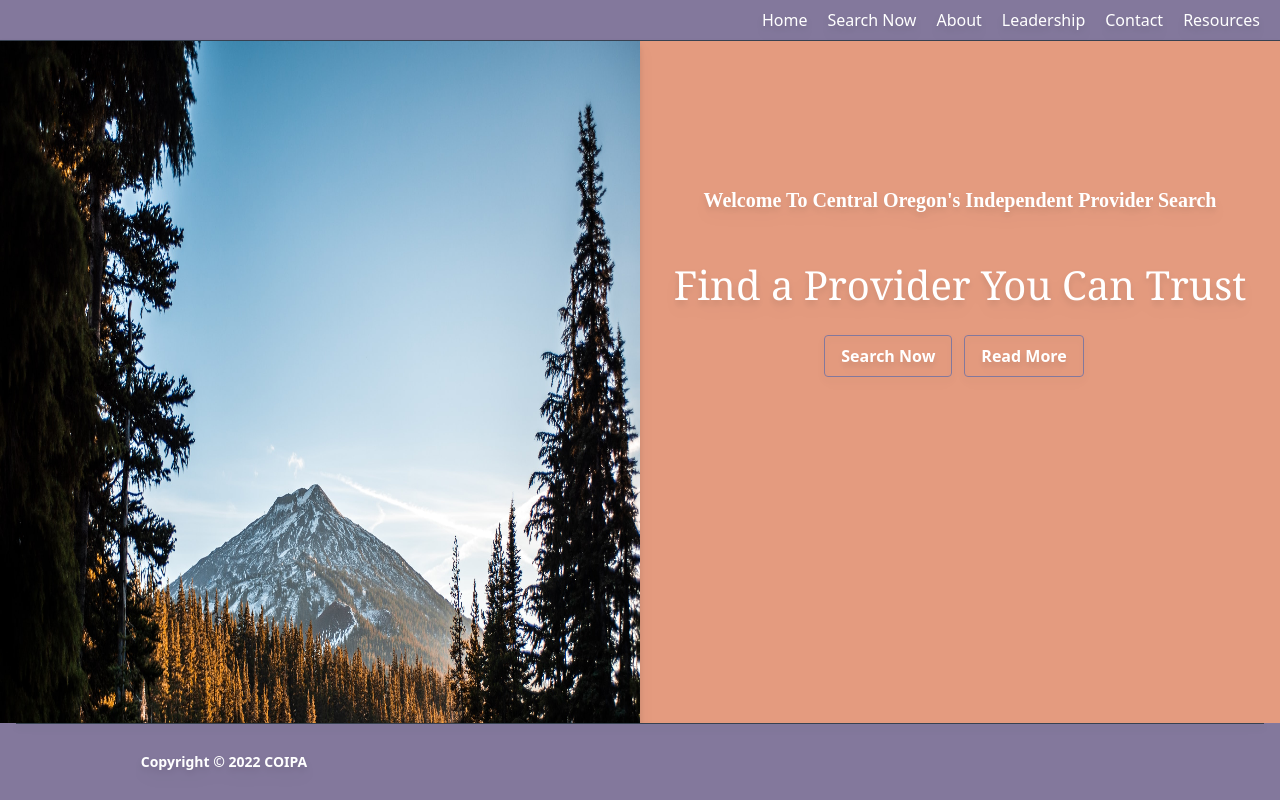
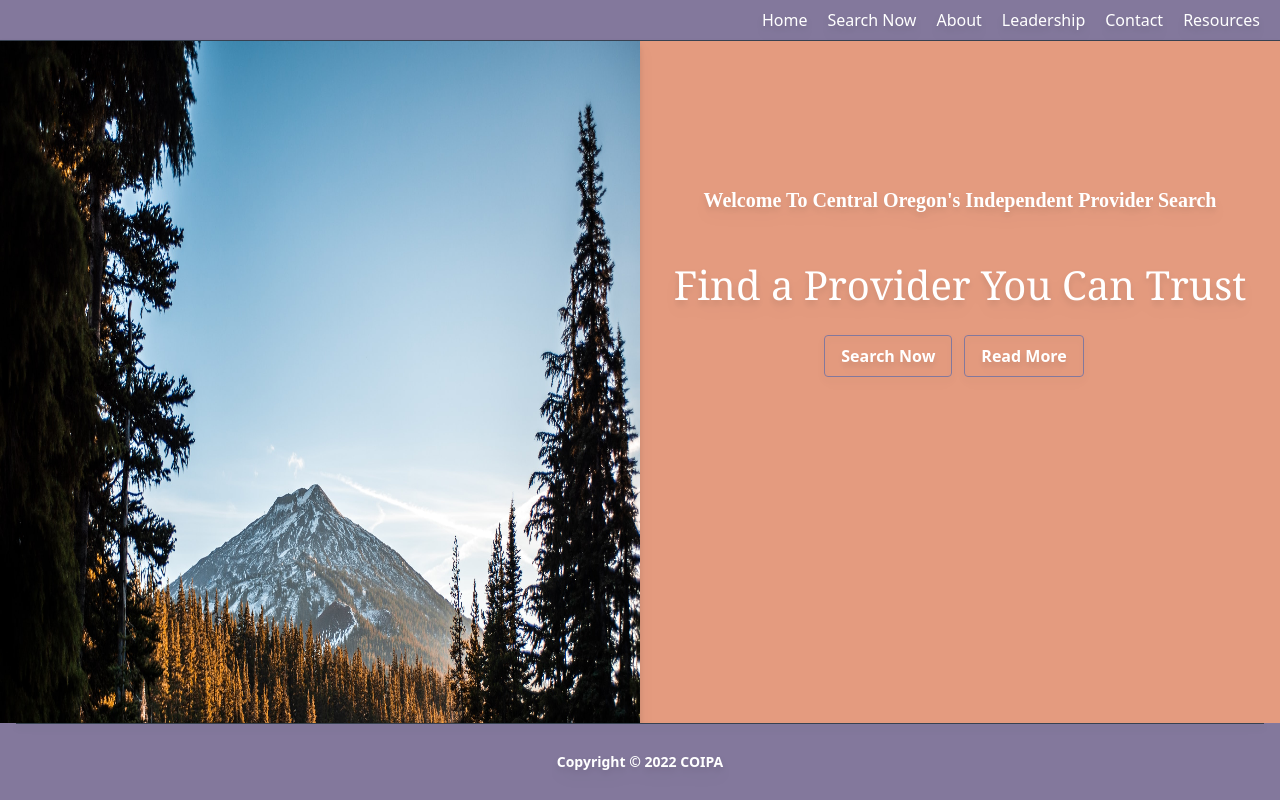
Before and after one commit to adrianna157/provider-search, a Vue app: page / in a window 1280 px wide. Built offline with nearby package versions, Linux system fonts and the light colour scheme.

Commit message:
update css

```diff
--- a/src/components/FooterBar.vue
+++ b/src/components/FooterBar.vue
@@ -1,16 +1,14 @@
 <template>
-  <footer class="fixed w-full bottom-0 bg-desert-purple pb-6">
+  <footer class="fixed w-full bottom-0 bg-desert-purple pb-6 text-center">
     <div class="container mx-auto px-4">
       <hr class="mb-6 border-b-1 border-gray-700 drop-shadow-lg" />
-      <div
-        class="flex flex-wrap items-center md:justify-between justify-center"
-      >
-        <div class="w-full md:w-4/12 px-4 text-center">
+      <div class="">
+        <div class="px-4">
           <div class="text-sm text-white font-semibold py-1 drop-shadow-lg">
             Copyright © {{ date }}
             <a
               href="https://testlink.org/"
-              class="text-white hover:text-gray-400 text-sm font-semibold py-1"
+              class="text-white hover:text-gray-400 text font-semibold py-1"
               >COIPA</a
             >
           </div>
```
